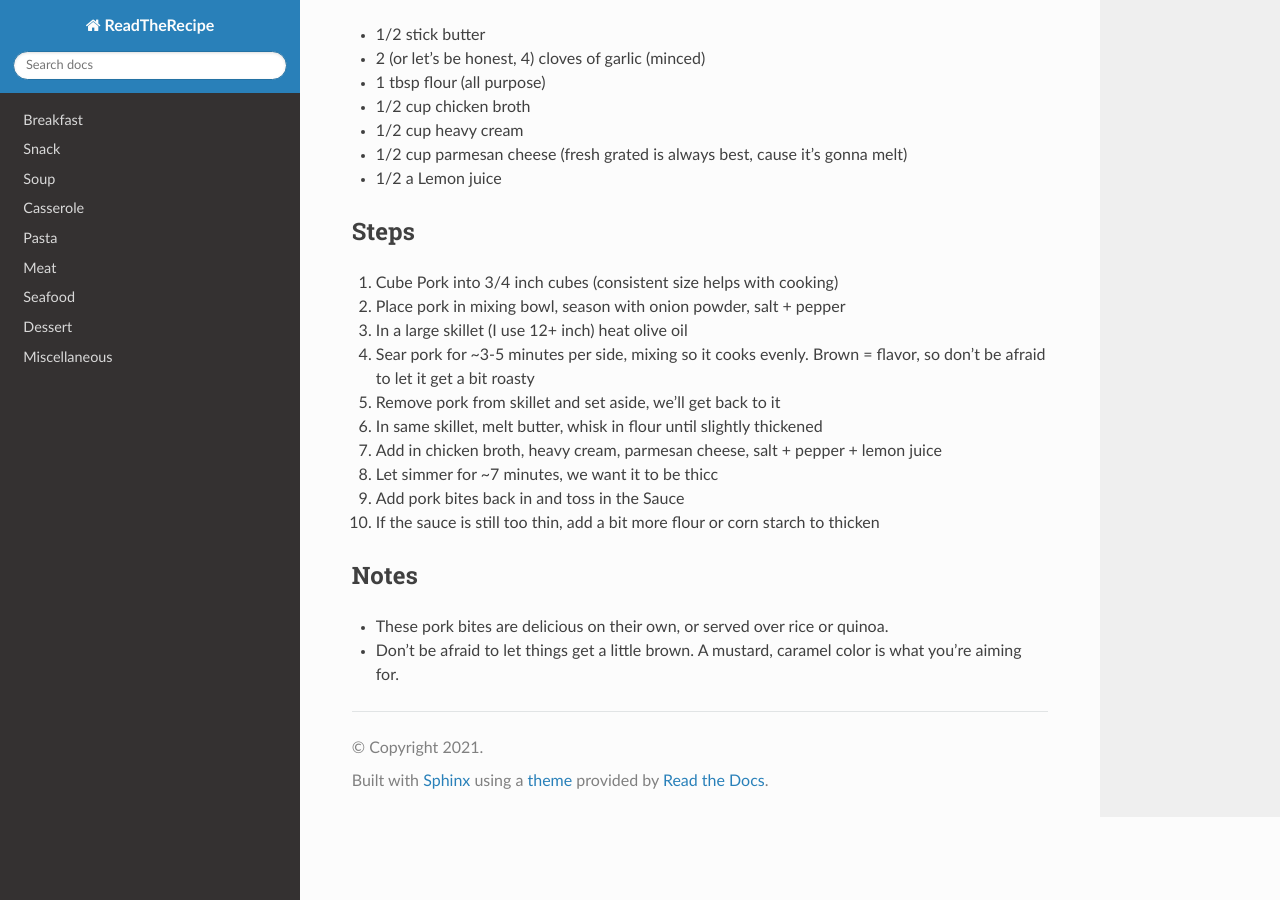
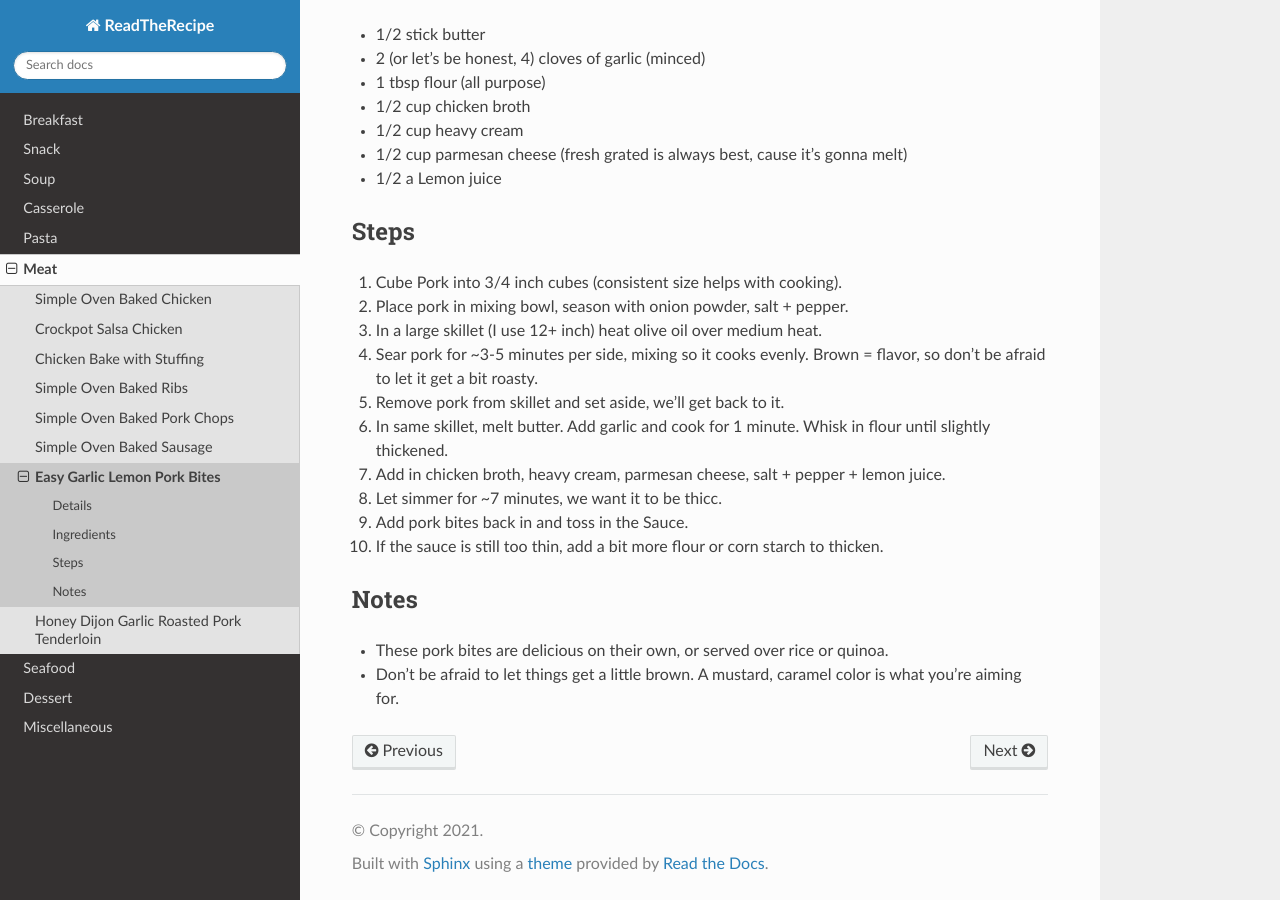
Before and after one commit to bernardopacini/ReadTheRecipe, a Sphinx documentation site: the page built from source/meat/garlicPorkBites.rst, in a window 1280 px wide and 900 px high, scrolled down 537 px. Built offline with Sphinx 7.4.7 and the Read the Docs theme 2.0.0, drawn with Linux system fonts in a browser that asks for light colours.

Commit message:
Finishing fixes

```diff
--- a/source/meat/garlicPorkBites.rst
+++ b/source/meat/garlicPorkBites.rst
@@ -30,16 +30,16 @@ Sauce:
 Steps
 -----
 
-#. Cube Pork into 3/4 inch cubes (consistent size helps with cooking)
-#. Place pork in mixing bowl, season with onion powder, salt + pepper
-#. In a large skillet (I use 12+ inch) heat olive oil
-#. Sear pork for ~3-5 minutes per side, mixing so it cooks evenly. Brown = flavor, so don't be afraid to let it get a bit roasty
-#. Remove pork from skillet and set aside, we'll get back to it
-#. In same skillet, melt butter, whisk in flour until slightly thickened
-#. Add in chicken broth, heavy cream, parmesan cheese, salt + pepper + lemon juice
-#. Let simmer for ~7 minutes, we want it to be thicc
-#. Add pork bites back in and toss in the Sauce
-#. If the sauce is still too thin, add a bit more flour or corn starch to thicken
+#. Cube Pork into 3/4 inch cubes (consistent size helps with cooking).
+#. Place pork in mixing bowl, season with onion powder, salt + pepper.
+#. In a large skillet (I use 12+ inch) heat olive oil over medium heat.
+#. Sear pork for ~3-5 minutes per side, mixing so it cooks evenly. Brown = flavor, so don't be afraid to let it get a bit roasty.
+#. Remove pork from skillet and set aside, we'll get back to it.
+#. In same skillet, melt butter. Add garlic and cook for 1 minute. Whisk in flour until slightly thickened.
+#. Add in chicken broth, heavy cream, parmesan cheese, salt + pepper + lemon juice.
+#. Let simmer for ~7 minutes, we want it to be thicc.
+#. Add pork bites back in and toss in the Sauce.
+#. If the sauce is still too thin, add a bit more flour or corn starch to thicken.
 
 Notes
 -----
--- a/source/meat/index.rst
+++ b/source/meat/index.rst
@@ -16,4 +16,5 @@ Meat
    bakedRibs
    bakedPorkChop
    bakedSausage
+   garlicPorkBites
    honeyMustardPorkTenderloin
```
